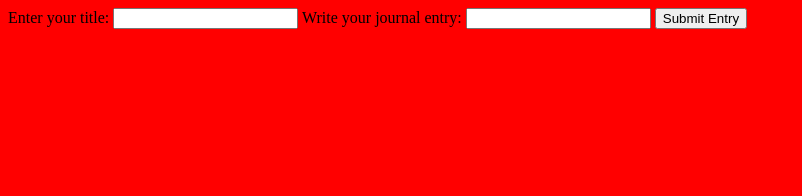
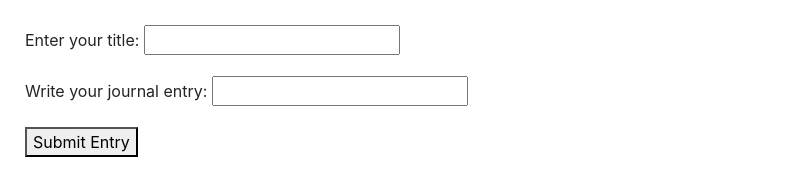
Before and after one commit to MikeSB3/Journal-webpack, a website built with webpack: page src/index.html in a window 1280 px wide. Shown: the whole page, without its empty margins (0-802 px from the left). Built offline with nearby package versions, Linux system fonts and the light colour scheme.

Commit message:
add HTML content and style it

```diff
--- a/src/index.html
+++ b/src/index.html
@@ -3,16 +3,25 @@
   <head>
     <meta charset="utf-8">
     <script src="https://cdnjs.cloudflare.com/ajax/libs/jquery/3.4.1/jquery.js" charset="utf-8" type="text/javascript"></script>
+    <link rel="stylesheet" href="https://maxcdn.bootstrapcdn.com/bootstrap/4.0.0/css/bootstrap.min.css" integrity="sha384-Gn5384xqQ1aoWXA+058RXPxPg6fy4IWvTNh0E263XmFcJlSAwiGgFAW/dAiS6JXm" crossorigin="anonymous">
     <link rel="stylesheet" href="src/styles.css">
     <title>Journal</title>
   </head>
   <body>
     <form class="entryForm" action="index.html" method="post">
-      <label for="title">Enter your title:</label>
-      <input id="title" type="text">
-      <label for="body">Write your journal entry:</label>
-      <input id="body" type="text">
+      <div class="form-group">
+        <label for="title">Enter your title:</label>
+        <input id="title" type="text">
+      </div>
+      <div class="form-group">
+        <label for="body">Write your journal entry:</label>
+        <input id="body" type="text">
+      </div>
       <button type="submit" name="button">Submit Entry</button>
     </form>
+    <div id="journalEntry">
+      <h4 id="journalTitle"></h4>
+      <p id="journalBody"></p>
+   </div>
   </body>
 </html>
--- a/src/styles.css
+++ b/src/styles.css
@@ -1,3 +1,4 @@
 body {
-  background-color: red;
+  margin: 25px;
+  background-color: white;
 }
```
